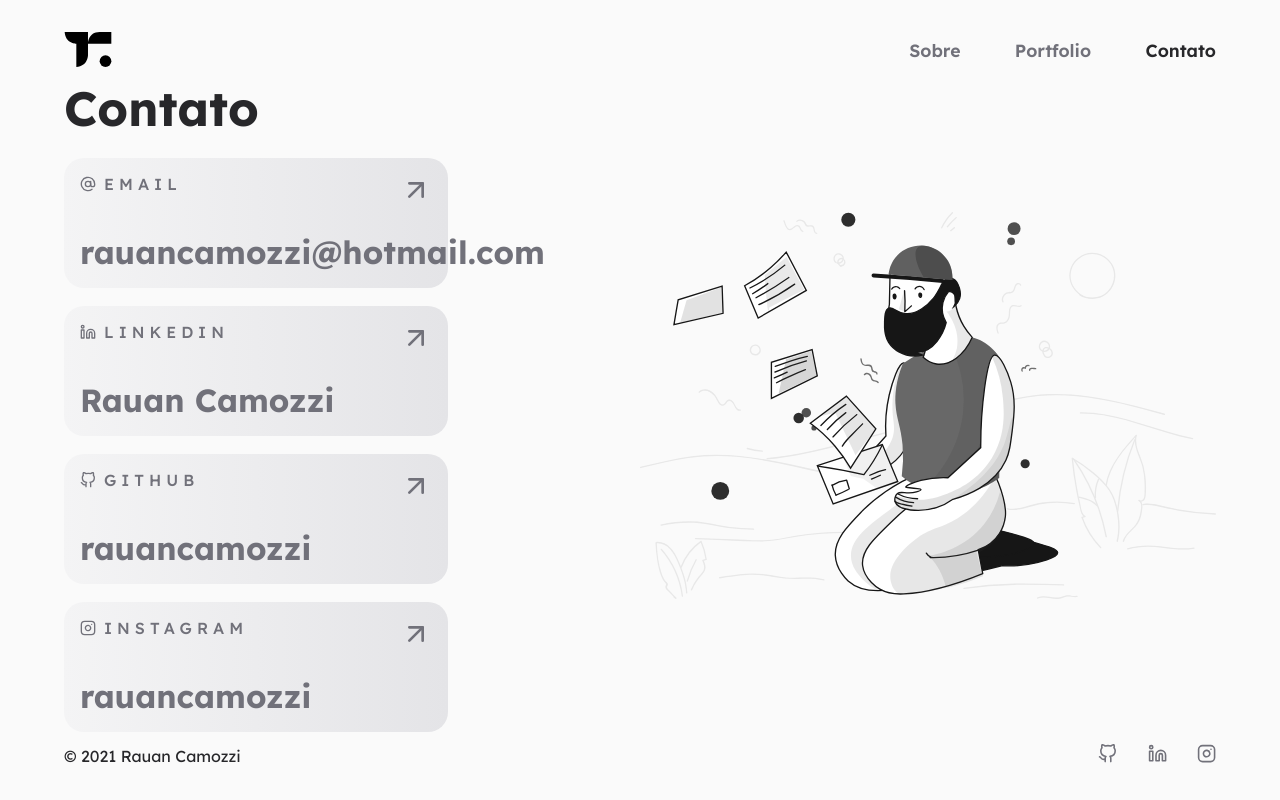
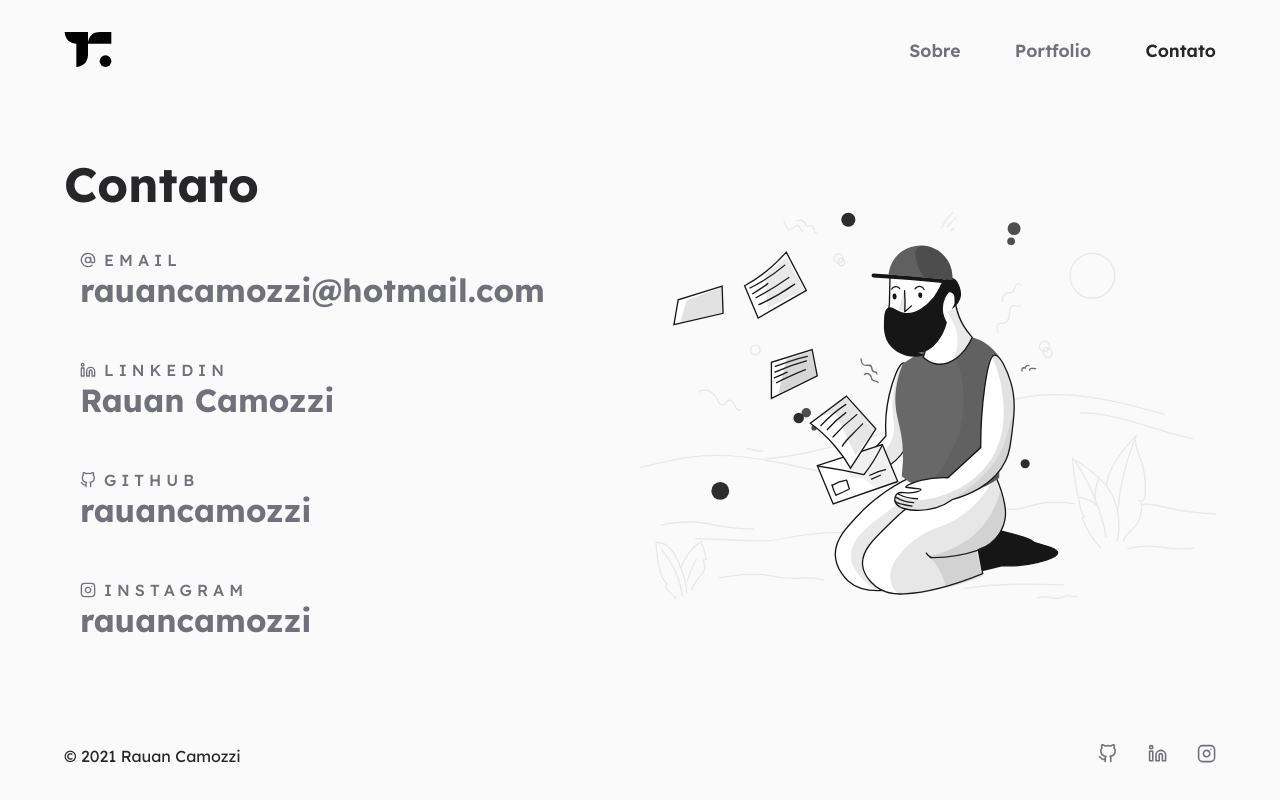
Before and after one commit to rauancamozzi/site, a React (Vite) app: page /contato in a window 1280 px wide. Built offline with nearby package versions, Linux system fonts and the light colour scheme.

Commit message:
:lipstick: alteração no design da página contato

```diff
--- a/src/pages/Contact/Contact.jsx
+++ b/src/pages/Contact/Contact.jsx
@@ -9,7 +9,6 @@
   ContactCard,
   ContactCardHeader,
   ContactCardTitle,
-  ContactCardIcon,
   ContactCardLink,
   ContactImage,
 } from "../../styles/pages/Contact/styles";
@@ -19,7 +18,6 @@
   FiLinkedin,
   FiAtSign,
   FiInstagram,
-  FiArrowUpRight
 } from "react-icons/fi";
 
 import {
@@ -59,9 +57,6 @@
                   <FiAtSign />
                   EMAIL
                 </ContactCardTitle>
-                <ContactCardIcon>
-                  <FiArrowUpRight />
-                </ContactCardIcon>
               </ContactCardHeader>
               <ContactCardLink>
                 rauancamozzi@hotmail.com
@@ -74,9 +69,6 @@
                   <FiLinkedin />
                   LINKEDIN
                 </ContactCardTitle>
-                <ContactCardIcon>
-                  <FiArrowUpRight />
-                </ContactCardIcon>
               </ContactCardHeader>
               <ContactCardLink>
                 Rauan Camozzi
@@ -89,9 +81,6 @@
                   <FiGithub />
                   GITHUB
                 </ContactCardTitle>
-                <ContactCardIcon>
-                  <FiArrowUpRight />
-                </ContactCardIcon>
               </ContactCardHeader>
               <ContactCardLink>
                 rauancamozzi
@@ -104,9 +93,6 @@
                   <FiInstagram />
                   INSTAGRAM
                 </ContactCardTitle>
-                <ContactCardIcon>
-                  <FiArrowUpRight />
-                </ContactCardIcon>
               </ContactCardHeader>
               <ContactCardLink>
                 rauancamozzi
--- a/src/styles/pages/Contact/styles.js
+++ b/src/styles/pages/Contact/styles.js
@@ -77,9 +77,7 @@
 
 export const ContactCard = styled.div`
     width: 30vw;
-    height: auto;
 
-    background: linear-gradient(to right, var(--gray-100), var(--gray-200));
     padding: 1rem;
     border-radius: 20px;
 
@@ -132,25 +130,8 @@
     }
 `;
 
-export const ContactCardIcon = styled.div`
-    font-size: 2rem;
-
-    @media only screen and (min-width: 769px) and (max-width: 1024px) {
-        font-size: 1.8rem;
-    }
-
-    @media only screen and (min-width: 481px) and (max-width: 768px) {
-        font-size: 1.8rem;
-    }
-
-    @media only screen and (min-width: 320px) and (max-width: 480px) {
-        font-size: 1.6rem;
-    }
-`;
-
 export const ContactCardLink = styled.div`
     font: 700 2rem Lexend, sans-serif;
-    margin-top: 18px;
 
     @media only screen and (min-width: 769px) and (max-width: 1024px) {
         font-size: 1.8rem;
```
